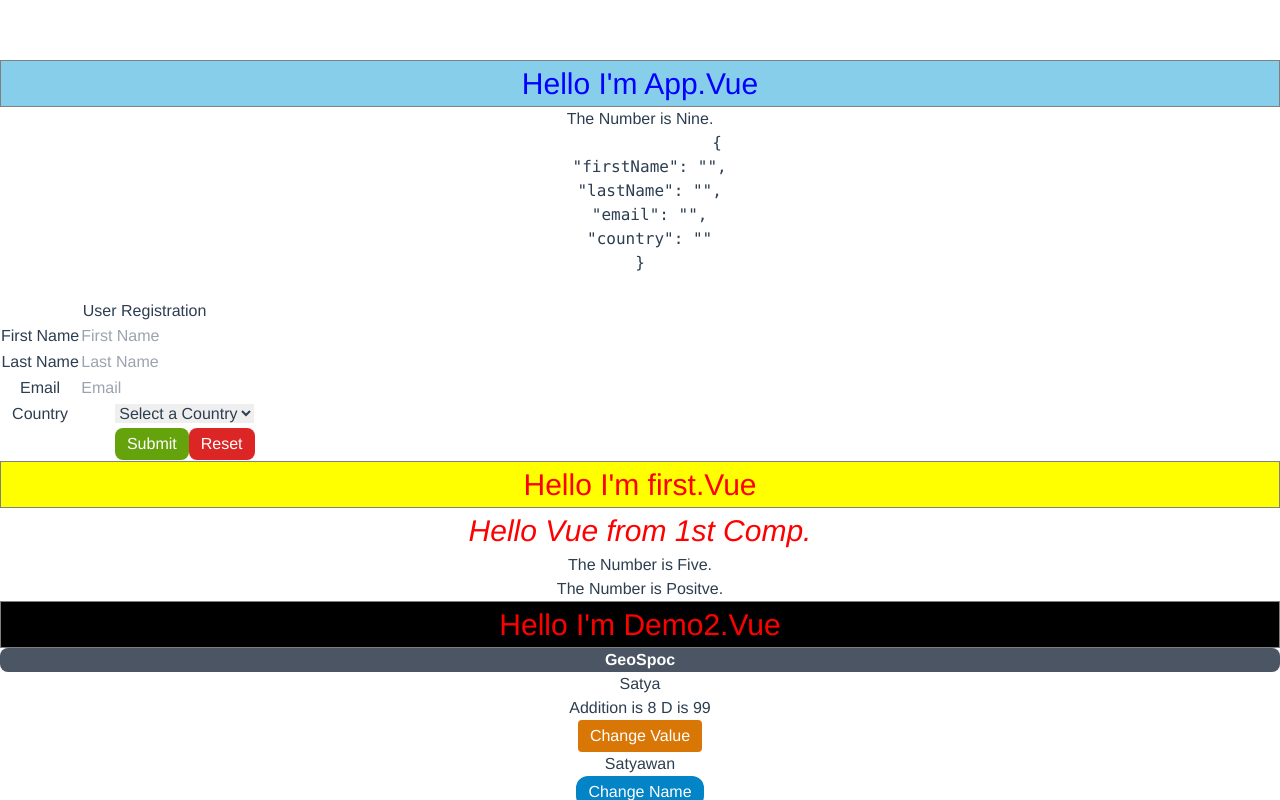
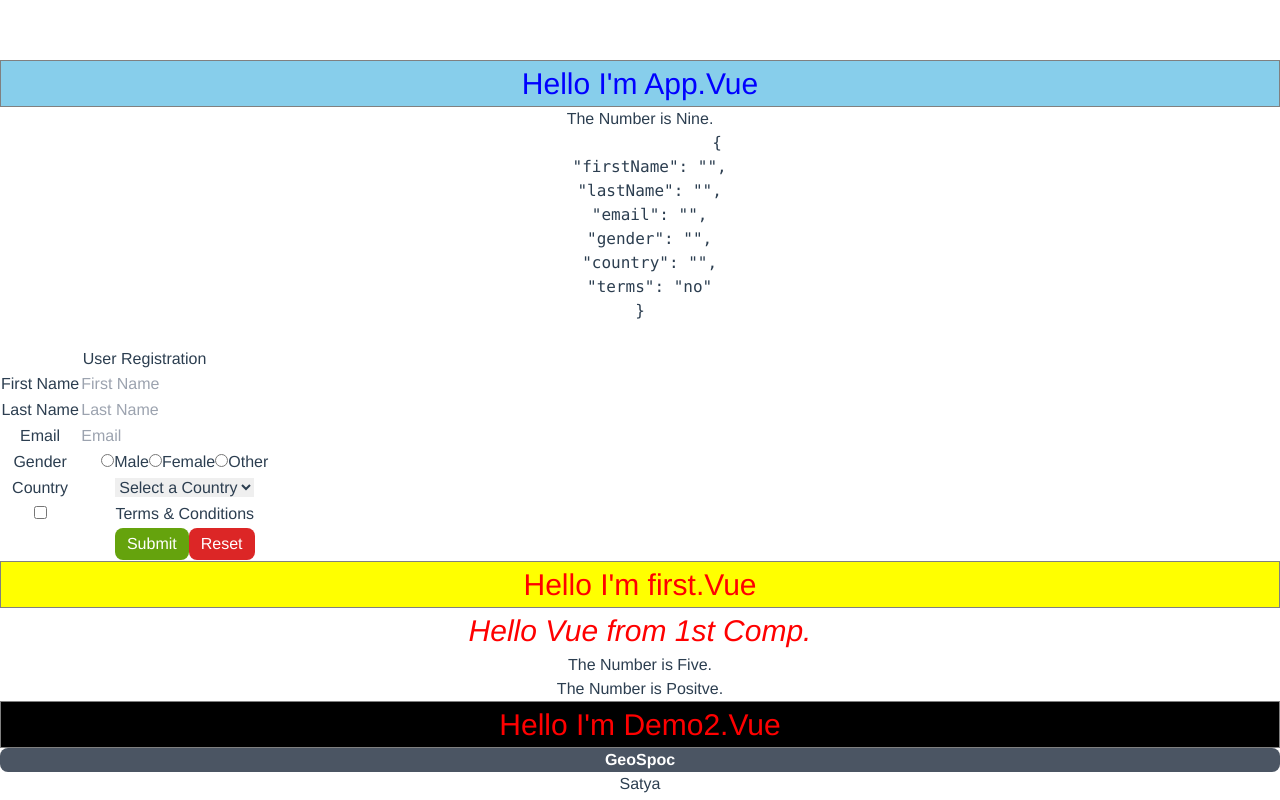
Before and after one commit to satya-auti/VueJsProject, a Vue app: page / in a window 1280 px wide. Shown: the top 800 px of the page. Built offline with nearby package versions, Linux system fonts and the light colour scheme.

Commit message:
added radio & checkbox

```diff
--- a/src/components/user_registration.vue
+++ b/src/components/user_registration.vue
@@ -4,9 +4,10 @@
                 {{JSON.stringify(formValues,null,2)}}
             </pre>
         </div>
+        <!--  -->
     <div class="">
 
-         <form method="post">
+         <form @submit="submitForm" method="post">
             <table border="2">
                 <caption>User Registration</caption>
                 <tr>
@@ -38,6 +39,22 @@
 
                  <tr>
                     <td>
+                        <label for="gender">Gender</label>
+                    </td>
+                    <td>
+                        <input type="radio" name="gender" value="Male" id="male" v-model="formValues.gender" selected/>
+                        <label for="male">Male</label>
+
+                        <input type="radio" name="gender" value="Female" id="female" v-model="formValues.gender" />
+                        <label for="female">Female</label>
+
+                        <input type="radio" name="gender" value="Other" id="other" v-model="formValues.gender" />
+                        <label for="other">Other</label>
+                    </td>
+                </tr>
+
+                <tr>
+                    <td>
                         <label for="country">Country</label>
                     </td>
                     <td>
@@ -54,6 +71,15 @@
                             <option value="vietnam">vietnam</option>
                             <option value="singapore">Singapore</option>
                         </select>
+                    </td>
+                </tr>
+
+                <tr>
+                    <td>
+                        <input type="checkbox" name="terms" id="terms" false-value="no" true-value="yes" v-model="formValues.terms"/>
+                    </td>
+                    <td>
+                        <label for="terms">Terms & Conditions</label>
                     </td>
                 </tr>
 
@@ -83,11 +109,19 @@
                     firstName: '',
                     lastName: '',
                     email: '',
+                    gender: '',
                     country: '',
+                    terms: "no",
                 }
             };
         },
-};
+        methods: {
+            submitForm(event) {
+                event.preventDefault();
+                console.log("Form Values", this.formValues);
+            }
+        },
+    }
 
 </script>
 
```
Lines whose indentation alone changed are shown as unchanged.
